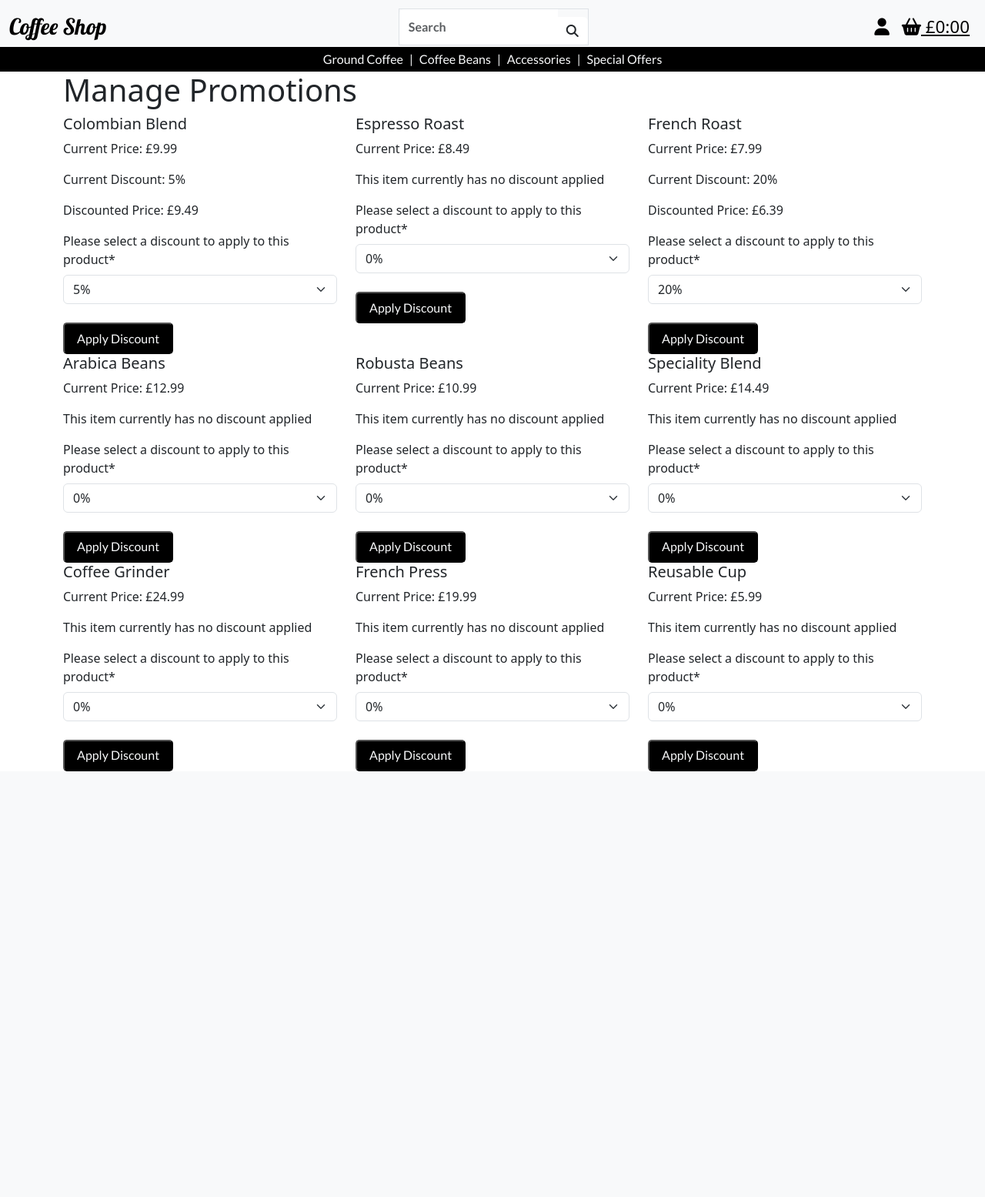
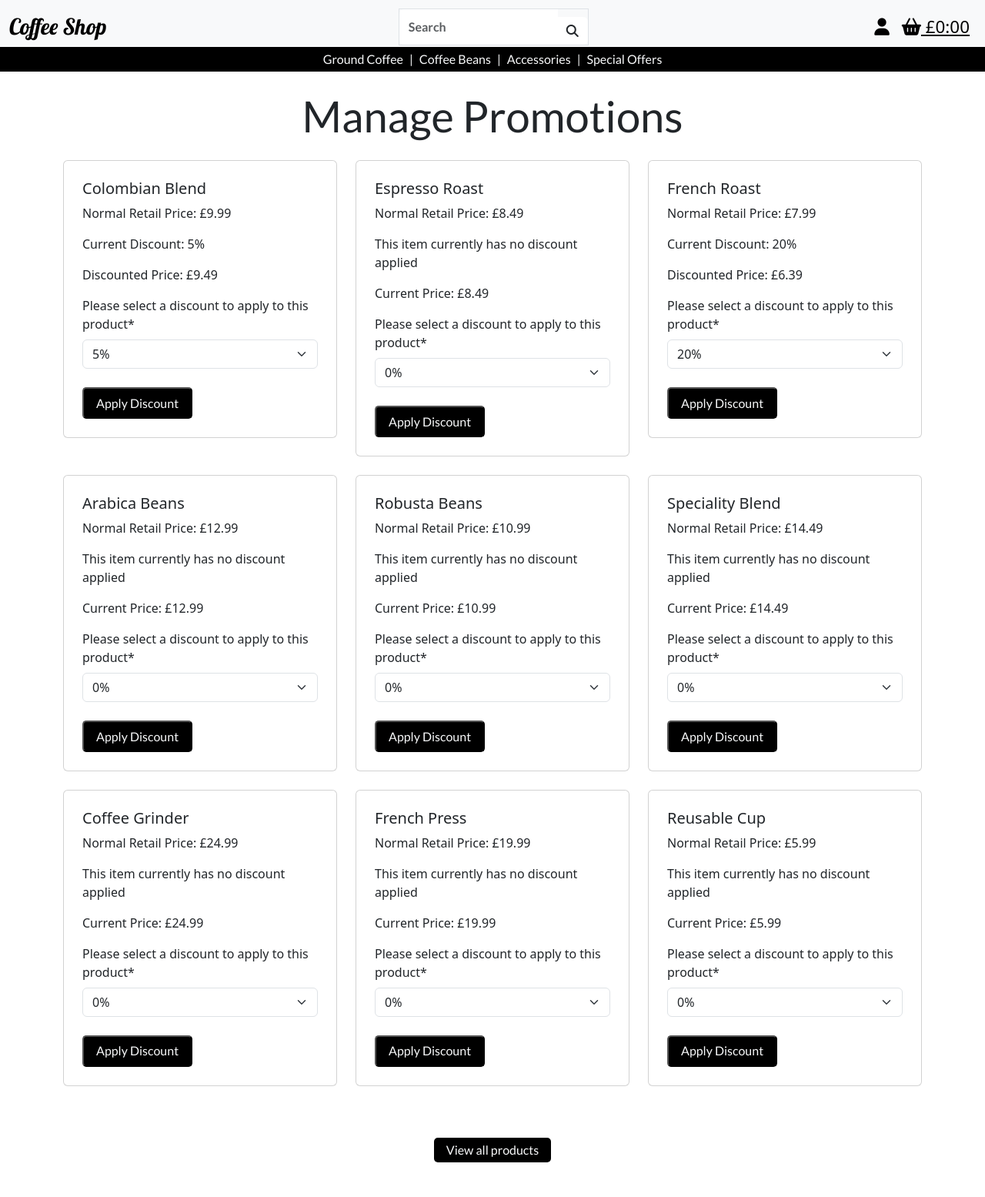
Before and after one commit to Ian-Blanshard/MP4-Coffee-Shop, a Django app: page /promotions/ in a window 1280 px wide. Shown: the whole page at 77% size. Before the commit the page ends 1002 px from the top, so only its background shows below. Run offline with Django 5.2, Linux system fonts and the light colour scheme; a user stored in the database is signed in; data comes from the database, SQL or seed files in the repository; both versions use the stored data as it was after the commit; some libraries are stand-ins or nearby versions.

Commit message:
style: updated card styling in manage_promotions.html in promotions app

```diff
--- a/coffeeshop/promotions/templates/promotions/manage_promotions.html
+++ b/coffeeshop/promotions/templates/promotions/manage_promotions.html
@@ -2,20 +2,21 @@
 
 {% block content %}
 <div class="container">
-    <h1>Manage Promotions</h1>
+    <h1 class="header text-center m-4">Manage Promotions</h1>
     <div class="row">
         <!-- loop through the product_data dictionary for each item-->
         {% for item in product_data %}
             <div class="col-md-4">
-                <div class="">
+                <div class="card p-4 mb-4">
                     <!-- access the product models product_name and price values-->
                         <h5 class="">{{ item.product.product_name }}</h5>
-                        <p>Current Price: £{{ item.product.price }}</p>
+                        <p>Normal Retail Price: £{{ item.product.price }}</p>
                         {% if item.discounted_price %}
                             <p>Current Discount: {{ item.product.discount.percentage }}%</p>
                             <p>Discounted Price: £{{ item.discounted_price }}</p>
                         {% else %}
                             <p>This item currently has no discount applied</p>
+                            <p>Current Price: £{{ item.product.price }}</p>
                         {% endif %}
                         <!-- create the cripsy discount form to add discount percentage-->
                         <form method="post">
@@ -28,5 +29,10 @@
             </div>
         {% endfor %}
     </div>
+    <div class="row text-center">
+        <div class="col-10 col-sm-4 m-5 mx-auto">
+          <a href="{% url 'products' %}" class="button">View all products</a>
+        </div>
+      </div>
 </div>
 {% endblock %}
--- a/coffeeshop/templates/includes/full_screen_nav.html
+++ b/coffeeshop/templates/includes/full_screen_nav.html
@@ -35,7 +35,7 @@
       aria-labelledby="user-options"
     >
       {% if request.user.is_authenticated %} {% if request.user.is_superuser %}
-      <a href="{% url 'add_product' %}" class="dropdown-item">Product Management</a>
+      <a href="{% url 'add_product' %}" class="dropdown-item">Add Product To Store</a>
       <a href="{% url 'manage_promotions' %}" class="dropdown-item">Manage Promotions</a>
       <a href="{% url 'view_all_reviews' %}" class="dropdown-item">Manage Reviews</a>
       {% endif %}
--- a/coffeeshop/templates/includes/mobile_screen_nav.html
+++ b/coffeeshop/templates/includes/mobile_screen_nav.html
@@ -60,7 +60,7 @@
           >
           <ul class="dropdown-menu bg-black">
             {% if request.user.is_authenticated %} {% if request.user.is_superuser %}
-            <a href="{% url 'add_product' %}" class="dropdown-item text-white">Product Management</a>
+            <a href="{% url 'add_product' %}" class="dropdown-item text-white">Add Product To Store</a>
             <a href="{% url 'manage_promotions' %}" class="dropdown-item text-white">Manage Promotions</a>
             <a href="{% url 'view_all_reviews' %}" class="dropdown-item text-white">Manage Reviews</a>
             {% endif %}
```
Also changed, not shown: coffeeshop/db.sqlite3.
